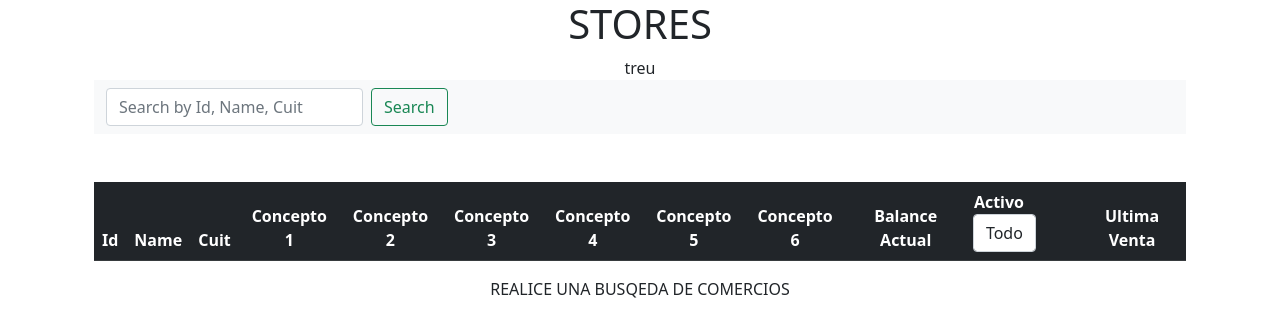
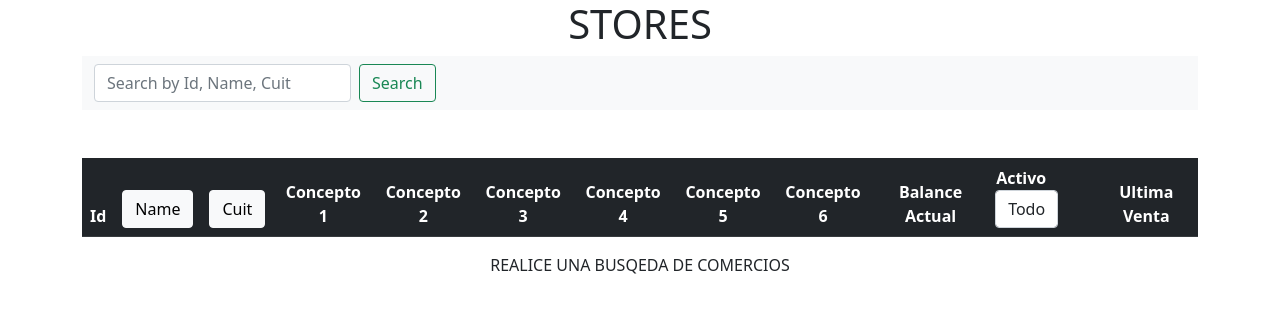
Before and after one commit to AgustinTafura/koibanx-frontend-challenge, a React (Create React App) app: page /stores in a window 1280 px wide. Shown: the top 336 px of the page. Built offline with nearby package versions, Linux system fonts and the light colour scheme.

Commit message:
order table functionality

```diff
--- a/src/components/navbar/index.jsx
+++ b/src/components/navbar/index.jsx
@@ -1,19 +1,17 @@
 
-import { useEffect } from 'react'
 import storesListFromDB from '../../db/stores.json'
 
 const Navbar = (props) => {
 
     const getStoresFromDB = (e)=>{
         const input = e.target[0].value
-
-        e.preventDefault()
-
         const storeList = []
         const query = `https://api.koibanx.com/stores?q={"$or":[{"id":{"$regex":"${input}"},{"name":{"$regex":"${input}"}},{"cuit":{"$regex":"${input}"}}]}`
         console.log(query)
 
-        if (input != '') {
+        e.preventDefault()
+
+        if (input !== '') {
 
             storesListFromDB.map(store => {
                 if(
@@ -28,15 +26,6 @@ const Navbar = (props) => {
         props.setStoresFetched(storeList)
 
     }
-    useEffect(() => {
-
-
-      return () => {
-
-      }
-    }, [])
-
-
     return (
         <nav className="navbar navbar-light bg-light">
             <div className="container-fluid">
--- a/src/components/tableStores/index.jsx
+++ b/src/components/tableStores/index.jsx
@@ -1,15 +1,52 @@
-import {formatDate} from '../../utils/utils'
+import { useState, useEffect } from 'react'
+import {formatDate, orderArrOfObjects} from '../../utils/utils'
+
+const TableStore = (props) => {
+
+    const [dataToShow, setDataToShow] = useState(props.storesFetched)
+    const [nameState, setNameState] = useState(true)
+    const [cuitState, setCuitState] = useState(true)
+    const filterData = (e) => {
+        const value = e.target.value
+        const name = e.target.name
+
+        if(value === '') {
+            setDataToShow(props.storesFetched)
+            return
+        }
+
+        const newList = props.storesFetched?.filter(store=>store[name] === value)
+        setDataToShow(newList)
+    }
+
+    const orderBy = (e) => {
+        const field = e.target.name
+        const sequence = e.target.value === 'true' ? 'asc' : 'desc'
+        dataToShow && orderArrOfObjects(dataToShow, field, sequence)
+    }
 
 
-const TableStore = (props) => {
+    useEffect(() => {
+        setDataToShow(props.storesFetched)
+
+      // restart filters
+        document.querySelector('[name="active"]').value = ''
+
+    }, [props.storesFetched])
 
     return (
         <table className="table  mt-5">
                 <thead>
                     <tr className='table-dark'>
-                        <th scope="col">Id </th>
-                        <th scope="col">Name</th>
-                        <th scope="col">Cuit</th>
+                        <th scope="col">
+                            Id
+                        </th>
+                        <th scope="col">
+                            <button className='btn btn-light' name='name' value={nameState} onClick={(e)=>{setNameState(!nameState); orderBy(e)}}>Name</button>
+                        </th>
+                        <th scope="col">
+                            <button className='btn btn-light' name='cuit' value={cuitState} onClick={(e)=>{setCuitState(!cuitState); orderBy(e)}}>Cuit</button>
+                        </th>
                         <th scope="col">Concepto 1</th>
                         <th scope="col">Concepto 2</th>
                         <th scope="col">Concepto 3</th>
@@ -23,10 +60,10 @@ const TableStore = (props) => {
                                     <div>Activo</div>
                                 </div>
                                 <div>
-                                    <select name='avtive' className="form-control">
+                                    <select name='active' className="form-control" onChange={filterData}>
                                         <option value="">Todo</option>
-                                        <option value="1">Yes</option>
-                                        <option value="0">No</option>
+                                        <option value="true">1</option>
+                                        <option value="false">0</option>
 
                                     </select>
                                 </div>
@@ -37,8 +74,7 @@ const TableStore = (props) => {
                 </thead>
                 <tbody>
                     {
-                        props.storesFetched?.map((store, i)=>{
-                            console.log(12, store, 12)
+                        dataToShow?.map((store, i)=>{
                             return (
                                 <tr key={store.name}>
                                     <td className='py-1' > {store.id} </td>
--- a/src/containers/Home/index.jsx
+++ b/src/containers/Home/index.jsx
@@ -4,7 +4,7 @@ const Home = () => {
 
 
     return (
-        <div className='container'>
+        <div className='container-fluid'>
             <h1>HOME</h1>
 
             <button  type='button' className="btn btn-dark" >
--- a/src/containers/Stores/index.jsx
+++ b/src/containers/Stores/index.jsx
@@ -1,15 +1,13 @@
 import { useState, useContext, useEffect} from 'react'
 import Navbar from '../../components/navbar'
 import TableStore from '../../components/tableStores'
-// import storesDB from '../../db/stores.json'
 
 const Stores = () => {
     const [storesFetched, setStoresFetched] = useState()
 
     return (
-        <div className='container'>
+        <div className=''>
             <h1>STORES</h1>
-            <div>{(storesFetched === undefined)? 'treu' : 'false'}</div>
             <Navbar setStoresFetched={setStoresFetched} />
             <TableStore storesFetched={storesFetched} />
                 {(storesFetched === undefined) && <div>REALICE UNA BUSQEDA DE COMERCIOS</div>}
--- a/src/utils/utils.js
+++ b/src/utils/utils.js
@@ -3,6 +3,21 @@ const formatDate = (date)=>{
     return formatted_date;
 }
 
+const orderArrOfObjects = (arrOfObjects, property, sequence = 'asc') =>{
+    const order = sequence === 'asc' ? 1 : -1
+    return arrOfObjects.sort(function (a, b) {
+        console.log(a[property], b[property], order, order*-1)
+        if (a[property] > b[property]) {
+            return order
+        }
+        if (a[property] < b[property]) {
+            return order*-1;
+        }
+        return 0;
+    })
+}
+
 module.exports = {
-    formatDate
+    formatDate,
+    orderArrOfObjects
 }
```
